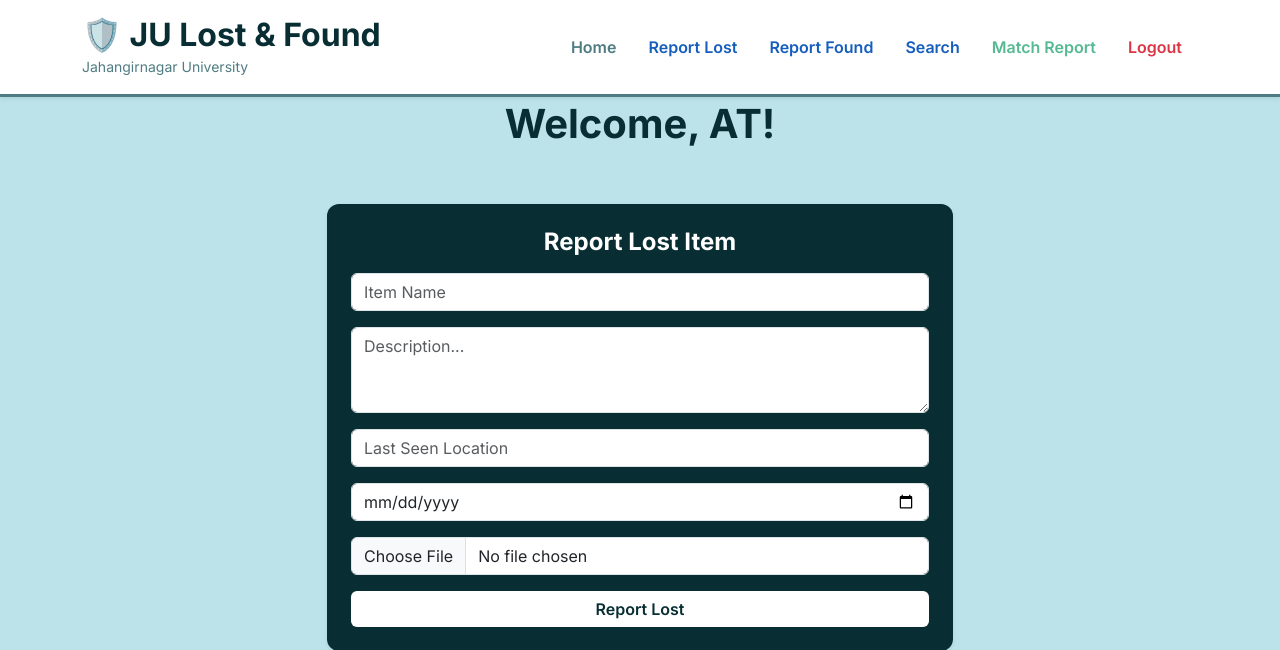
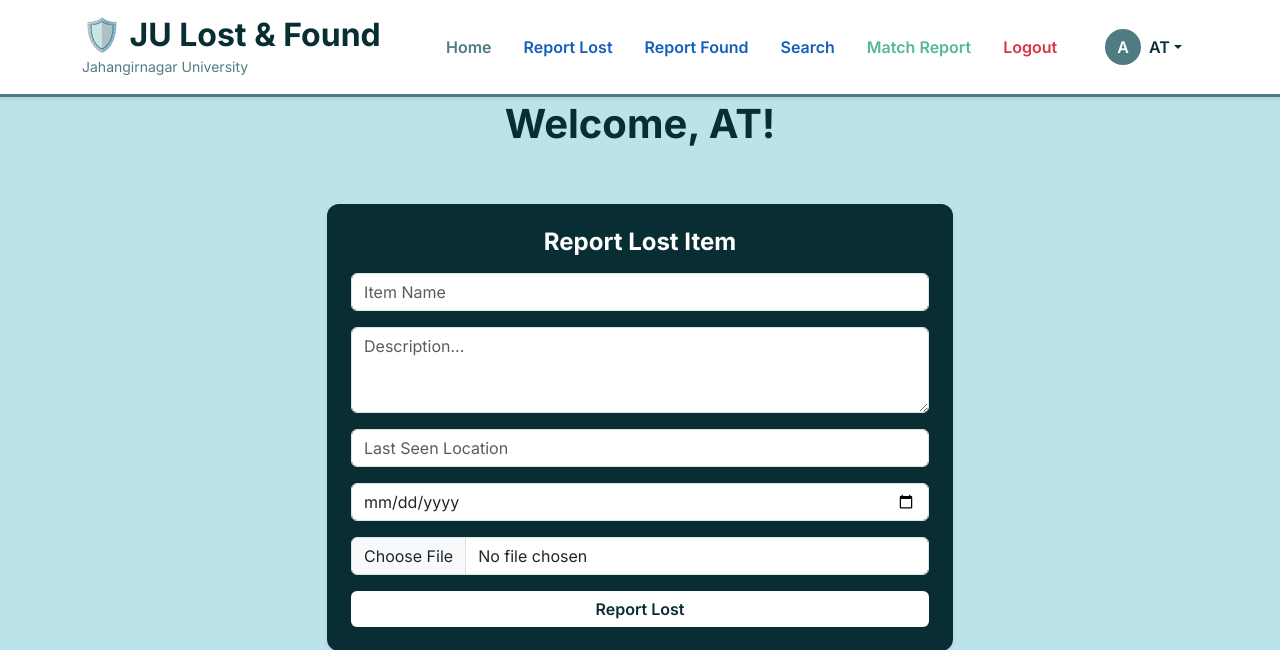
Before and after one commit to ikata1819/JU_Lost-Found, a PHP site: page /home.php in a window 1280 px wide. Shown: the top 650 px of the page. Run offline with PHP 8.4, Linux system fonts and the light colour scheme; a user stored in the database is signed in.

Commit message:
add profile dropdown to navigation bar

```diff
--- a/home.php
+++ b/home.php
@@ -31,7 +31,7 @@ if (!isset($_SESSION['user_id'])) {
             <small style="color: #4F7C82;">Jahangirnagar University</small>
         </div>
         <nav>
-            <ul class="nav">
+            <ul class="nav align-items-center">
                 <li class="nav-item">
                     <a class="nav-link fw-semibold" href="index.html" style="color: #4F7C82;">Home</a>
                 </li>
@@ -51,6 +51,20 @@ if (!isset($_SESSION['user_id'])) {
                     <a  class="nav-link fw-semibold" href="php/logout.php" style="color: #dc3545;">Logout</a>
                 </li>
 
+                <!-- Profile dropdown -->
+                <li class="nav-item dropdown ms-3">
+                    <?php $displayName = isset($_SESSION['name']) ? $_SESSION['name'] : 'User';
+                          $initial = strtoupper(substr($displayName,0,1)); ?>
+                    <a class="nav-link dropdown-toggle d-flex align-items-center" href="#" id="profileDropdown" role="button" data-bs-toggle="dropdown" aria-expanded="false" style="color: #082E33;">
+                        <div style="width:36px;height:36px;border-radius:50%;background:#4F7C82;color:white;display:flex;align-items:center;justify-content:center;margin-right:8px;font-weight:600;"><?= htmlspecialchars($initial) ?></div>
+                        <span class="fw-semibold"><?= htmlspecialchars($displayName) ?></span>
+                    </a>
+                    <ul class="dropdown-menu dropdown-menu-end" aria-labelledby="profileDropdown">
+                        <li><a class="dropdown-item" href="#">Profile</a></li>
+                        <li><hr class="dropdown-divider"></li>
+                        <li><a class="dropdown-item text-danger" href="php/logout.php">Logout</a></li>
+                    </ul>
+                </li>
             </ul>
         </nav>
     </div>
```
